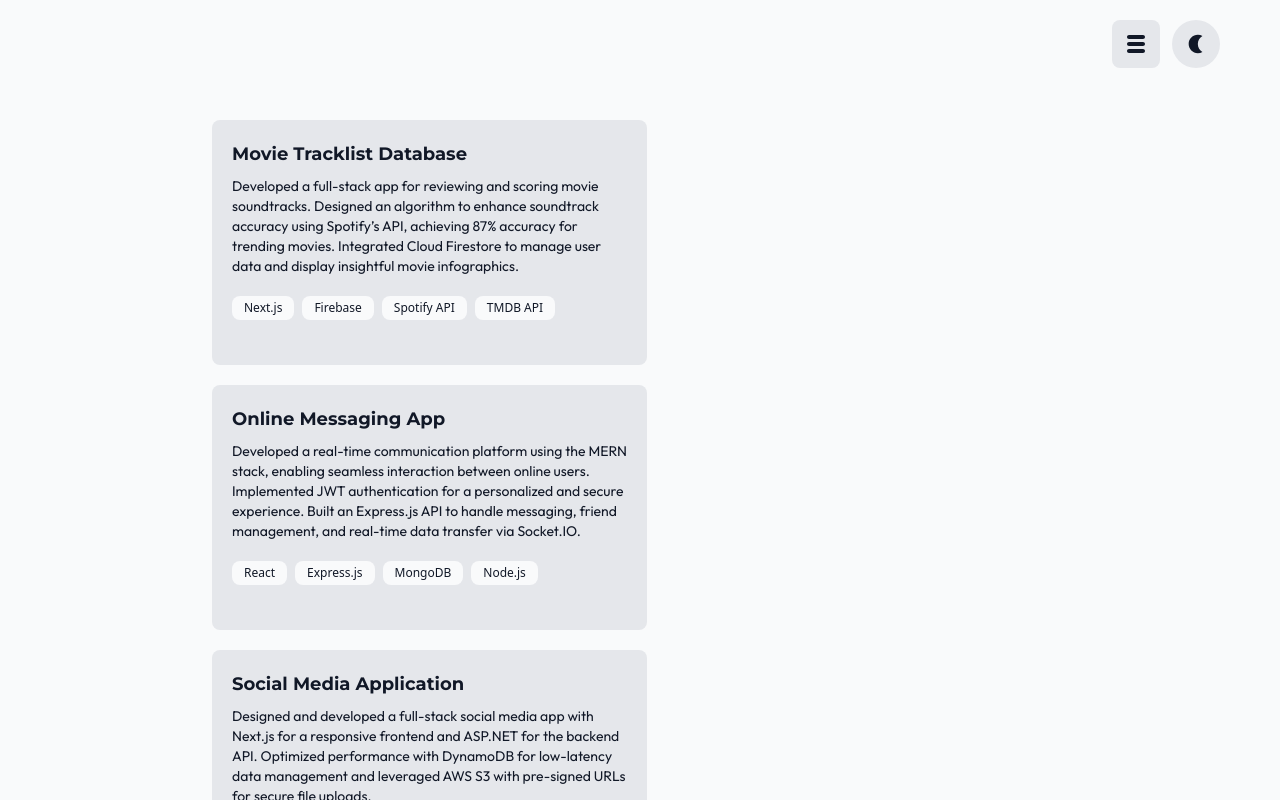
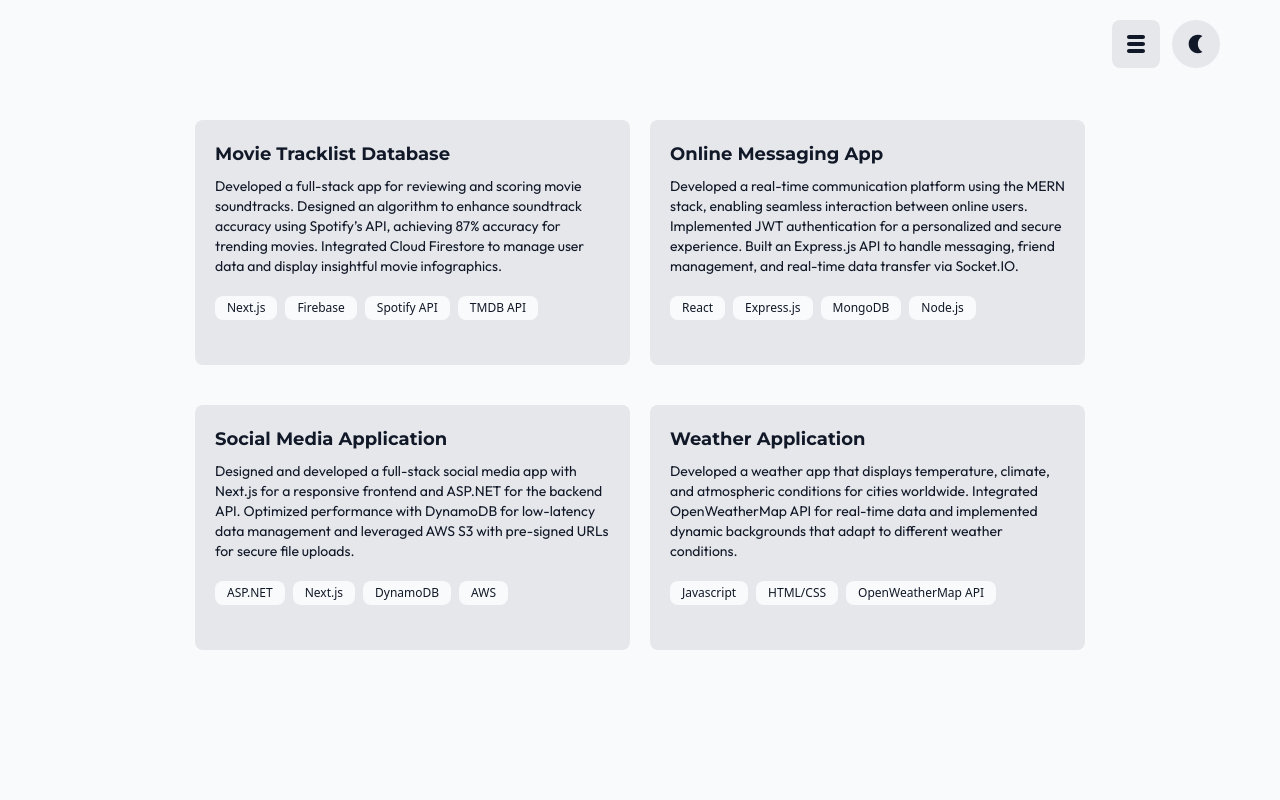
Before and after one commit to hquino1/hquino1.github.io, a React (Vite) app: page /projects in a window 1280 px wide. Built offline with nearby package versions, Linux system fonts and the light colour scheme.

Commit message:
fixed projects responsive layout

```diff
--- a/src/App.jsx
+++ b/src/App.jsx
@@ -46,7 +46,7 @@ function App() {
       {showNavbar && <div className='fixed h-full w-full bg-black/50 z-40'></div>}
       {showNavbar && <LimitedNavigation></LimitedNavigation>}
       <Navigation />
-      <div class="flex-1 sm:px-8 overflow-y-auto">
+      <div class="flex-1 sm:px-8 overflow-y-auto bg-[#F9FAFB] dark:bg-[#0F172A]">
         <Routes>
           <Route path='/' element={<About />} />
           <Route path='/projects' element={<Projects />} />
--- a/src/components/ProjectItem.jsx
+++ b/src/components/ProjectItem.jsx
@@ -1,7 +1,7 @@
 
 const ProjectItem = ({name, info, tags}) => {
   return (
-    <div className='w-[435px] h-[245px] dark:bg-[#1E293B] bg-[#E5E7EB] rounded-lg p-5'>
+    <div className='sm:w-full md:w-[335px] lg:w-[435px] lg:h-[245px] dark:bg-[#1E293B] bg-[#E5E7EB] rounded-lg p-5'>
       <div className='font-[Montserrat] font-bold text-lg mb-2'> {name}</div>
       <div className='font-[Outfit] text-sm mb-5'> {info} </div>
       <div className='flex gap-2 flex-wrap'>
--- a/src/pages/Projects.jsx
+++ b/src/pages/Projects.jsx
@@ -10,8 +10,8 @@ function Projects() {
   ];
 
   return (
-    <div className='text-[#111827] dark:text-[#F1F5F9] w-full h-full pr-0 pl-5 pt-30 pr-5 sm:p-20 lg:p-30 xl:p-30 overflow-auto'>
-      <ul className='flex flex-wrap justify-between px-15'>
+    <div className='text-[#111827] dark:text-[#F1F5F9] w-full h-full pr-0 pl-5 pt-30 pr-5 sm:px-20 md:px-10 lg:px-10 xl:px-20 2xl:px-30 overflow-auto'>
+      <ul className='flex flex-wrap gap-5 md:justify-center'>
         {projectTags.map((project, index) => (
           <li key={index} className='mb-5'> <ProjectItem name={project.title} info={project.info} tags={project.tags} /> </li>
         ))}
```
